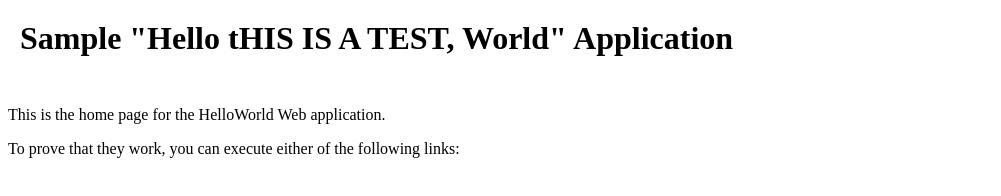
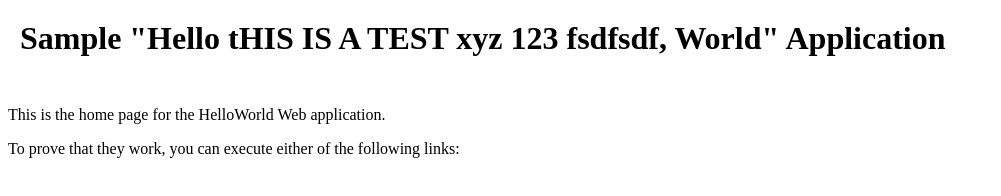
Before and after one commit to awstestme1817/aws_devops_brij, a plain HTML site: page index.html in a window 1280 px wide. Shown: the whole page, without its empty margins (0-1001 px from the left). Drawn offline with Linux system fonts and the light colour scheme.

Commit message:
Update index.html

```diff
--- a/index.html
+++ b/index.html
@@ -7,7 +7,7 @@
     <table border="0" cellpadding="10">
       <tr>
         <td>
-          <h1>Sample "Hello tHIS IS A TEST, World" Application</h1>
+          <h1>Sample "Hello tHIS IS A TEST  xyz 123 fsdfsdf, World" Application</h1>
         </td>
       </tr>
     </table>
```
